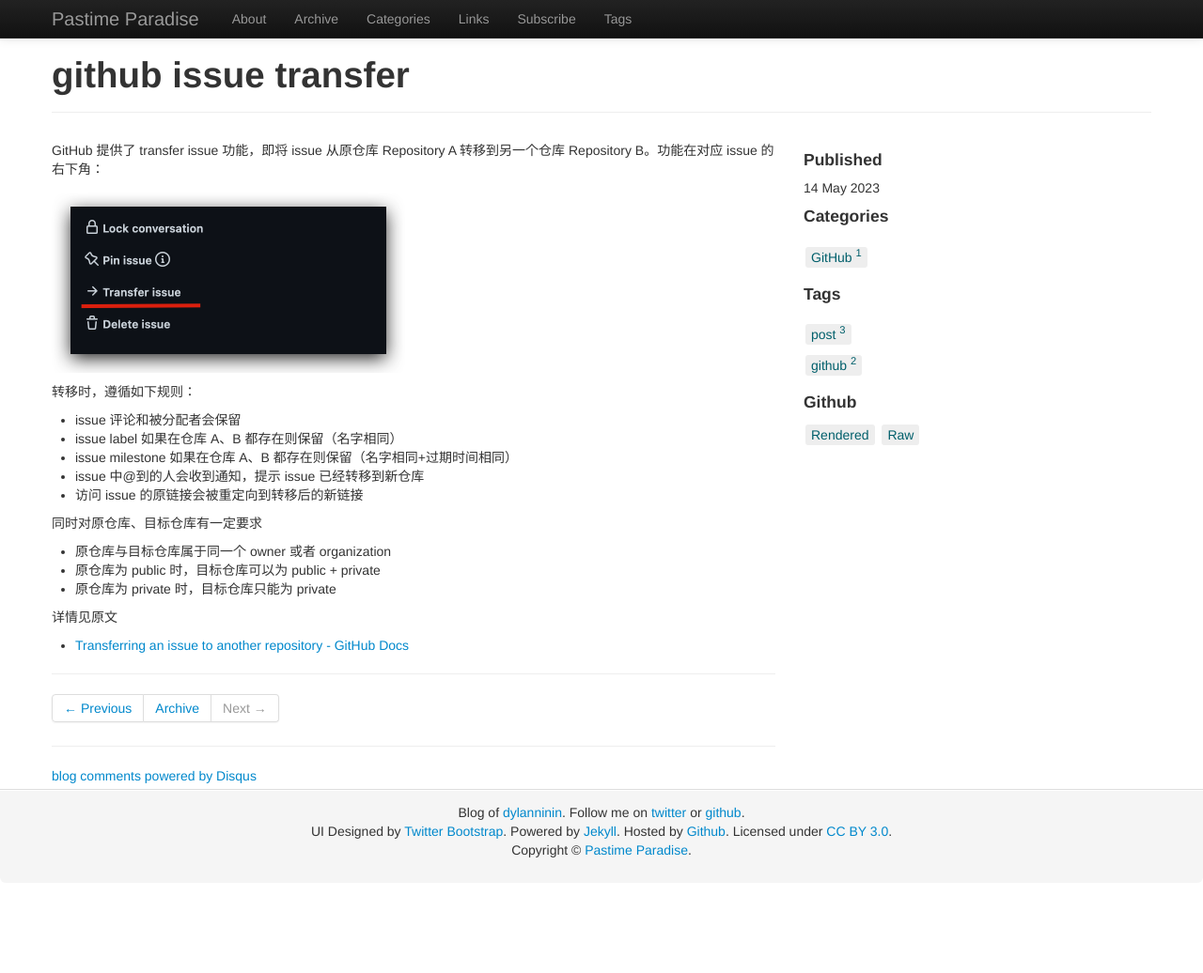
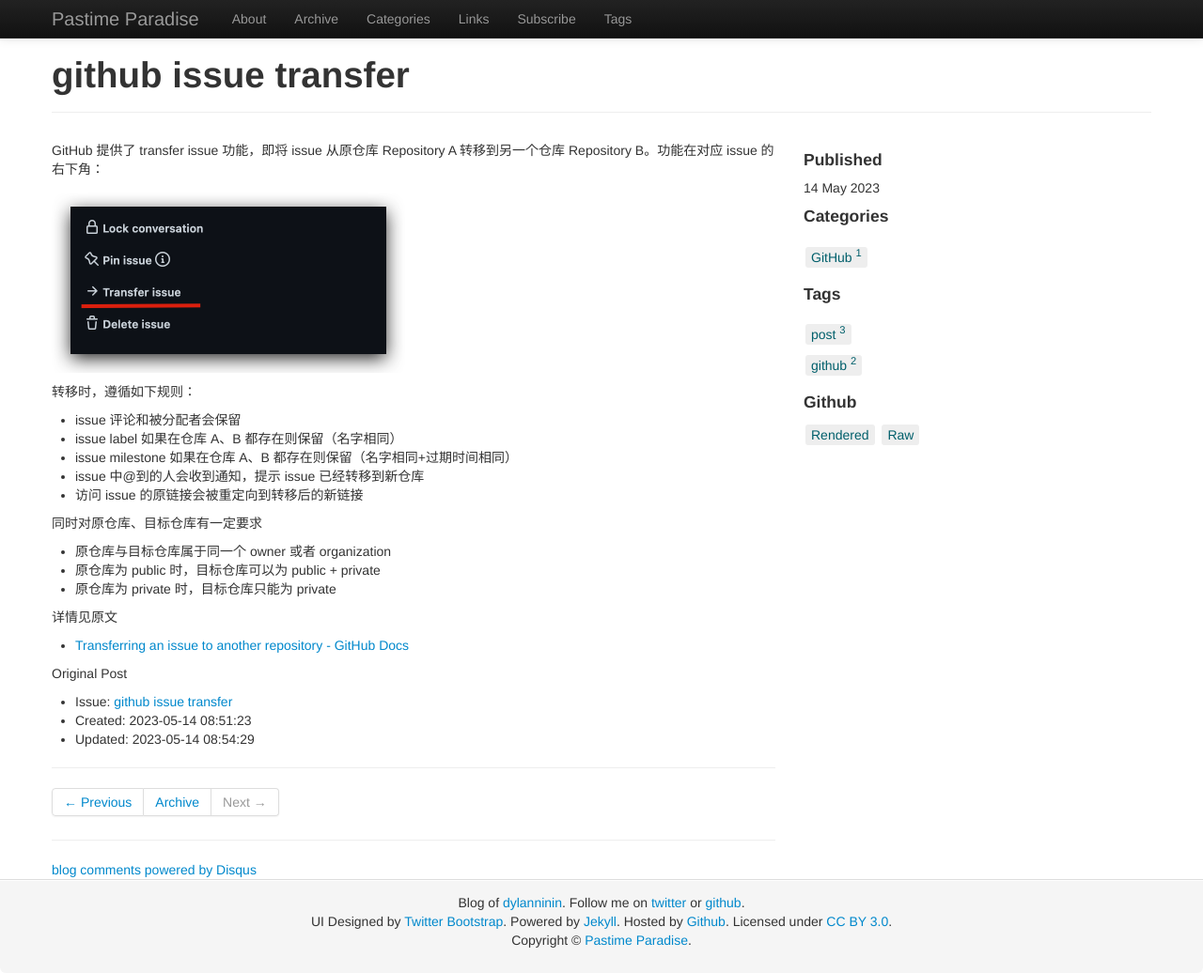
Before and after one commit to dylanninin/dylanninin.com, a Jekyll site: the page built from _posts/2023-05-14-github-issue-transfer.md, in a window 1280 px wide and 1036 px high. Shown: the whole window at 94% size. Built offline with Jekyll 4.4.1, drawn with Linux system fonts in a browser that asks for light colours; comment, search, counter and statistics services are not loaded.

Commit message:
update post - skip ci

```diff
--- a/_posts/2023-05-14-github-issue-transfer.md
+++ b/_posts/2023-05-14-github-issue-transfer.md
@@ -25,3 +25,10 @@
 详情见原文
 
 - [Transferring an issue to another repository - GitHub Docs](https://docs.github.com/en/issues/tracking-your-work-with-issues/transferring-an-issue-to-another-repository)
+
+
+Original Post
+
+- Issue: [github issue transfer](https://github.com/dylanninin/dylanninin.com/issues/73)
+- Created: 2023-05-14 08:51:23
+- Updated: 2023-05-14 08:54:29
```
